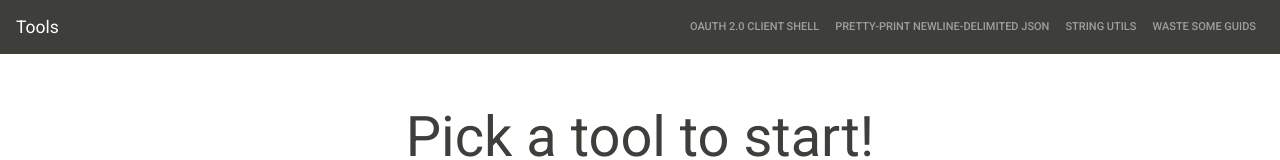
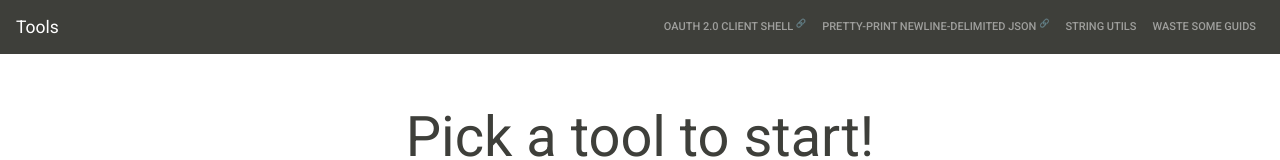
Before and after one commit to neverendingqs/web-tools, a Nuxt app: page / in a window 1280 px wide. Shown: the top 160 px of the page. Built offline with nearby package versions, Linux system fonts and the light colour scheme; what vue-clipboard2 would draw is missing.

Commit message:
app - added ExternalLink component.

```diff
--- /dev/null
+++ b/components/ExternalLink.vue
@@ -0,0 +1,21 @@
+<template>
+  <a :class="classes" :href="href" target="_blank" rel="noopener noreferrer">
+    <slot></slot><sup>🔗</sup>
+  </a>
+</template>
+
+<script>
+export default {
+  name: 'ExternalLink',
+  props: {
+    classes: {
+      type: String,
+      default: ''
+    },
+    href: {
+      type: String,
+      default: ''
+    }
+  }
+};
+</script>
--- a/components/Nav.vue
+++ b/components/Nav.vue
@@ -3,17 +3,20 @@
     <nuxt-link class="navbar-brand" to="/">Tools</nuxt-link>
     <ul class="navbar-nav d-flex justify-content-end ml-auto">
       <li>
-        <a
-          class="nav-link"
+        <external-link
+          classes="nav-link"
           href="https://oauth2-client-shell.neverendingqs.com/"
         >
           OAuth 2.0 Client Shell
-        </a>
+        </external-link>
       </li>
       <li>
-        <a class="nav-link" href="https://pprint-ndjson.neverendingqs.com/">
+        <external-link
+          classes="nav-link"
+          href="https://pprint-ndjson.neverendingqs.com/"
+        >
           Pretty-Print Newline-Delimited JSON
-        </a>
+        </external-link>
       </li>
       <li>
         <nuxt-link class="nav-link" to="/stringutils">
@@ -26,3 +29,13 @@
     </ul>
   </nav>
 </template>
+
+<script>
+import ExternalLink from '~/components/ExternalLink';
+
+export default {
+  components: {
+    ExternalLink
+  }
+};
+</script>
```
